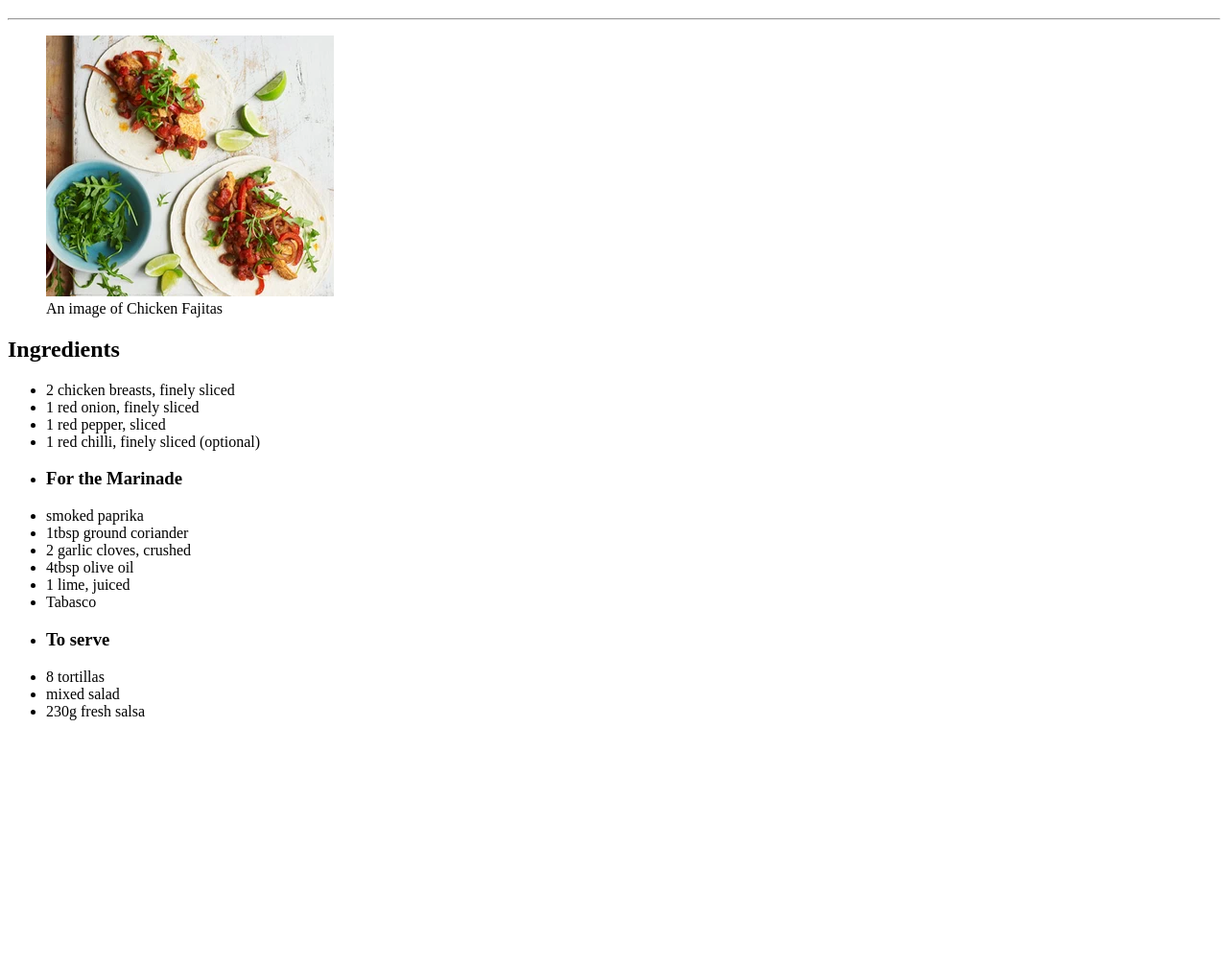
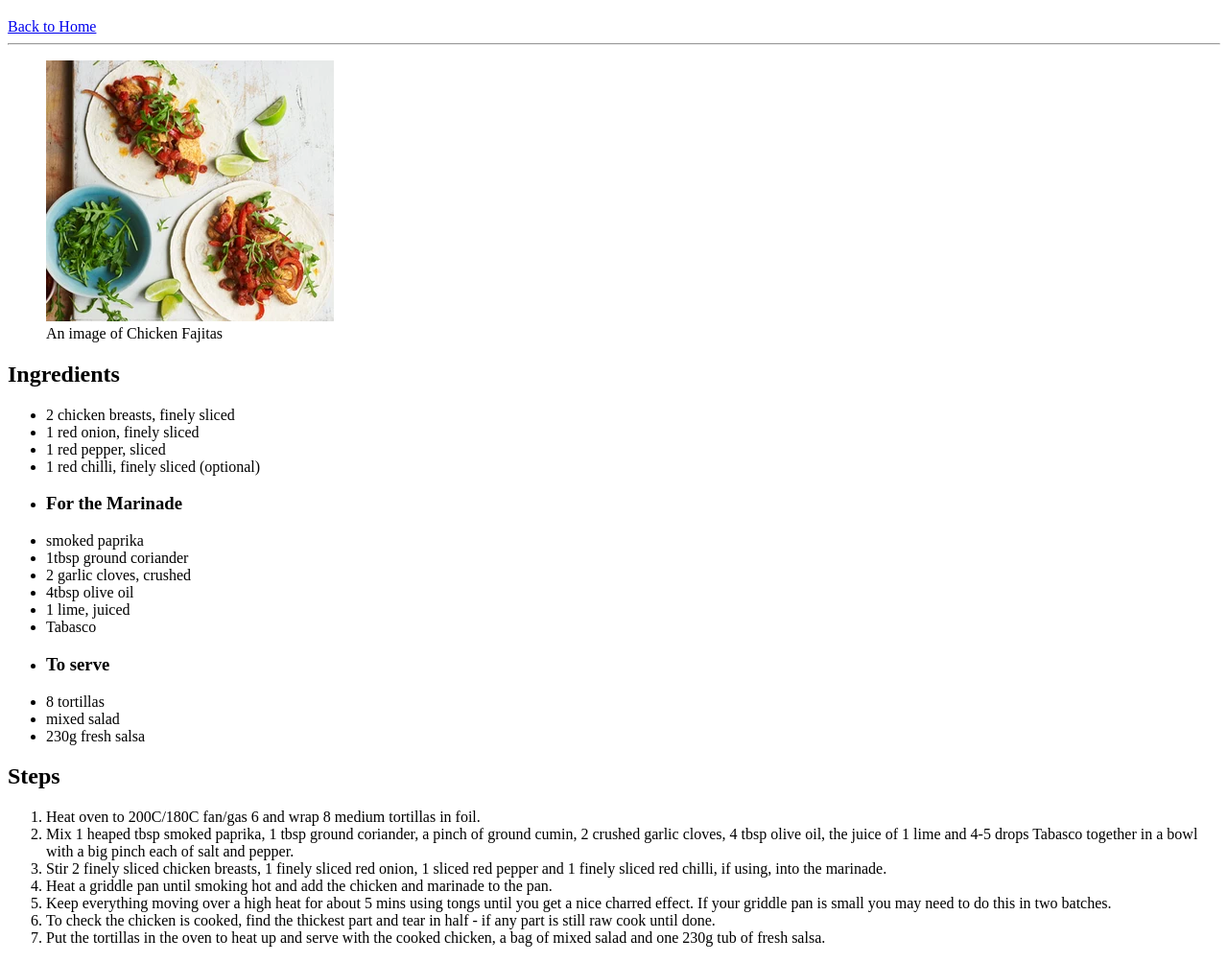
Before and after one commit to Selullie/odin-recipes, a plain HTML site: page recipes/chicken-fajitas.html in a window 1280 px wide. Shown: the part 61-1064 px from the top of the page at 96% size. Before the commit the page ends 828 px from the top, so only its background shows below. Drawn offline with Linux system fonts and the light colour scheme.

Commit message:
Auto formatted chicken-fajitas recipe page

```diff
--- a/recipes/chicken-fajitas.html
+++ b/recipes/chicken-fajitas.html
@@ -9,6 +9,7 @@
 
 <body>
     <h1>Chicken Fajitas</h1>
+    <a href="../index.html">Back to Home</a>
     <hr>
     <figure>
         <img src="/img/chicken-fajitas-image.webp" alt="Chicken Fajitas Image" width="300" height="272">
@@ -20,18 +21,38 @@
         <li>1 red onion, finely sliced</li>
         <li>1 red pepper, sliced</li>
         <li>1 red chilli, finely sliced (optional)</li>
-        <li><h3>For the Marinade</h3></li>
+        <li>
+            <h3>For the Marinade</h3>
+        </li>
         <li>smoked paprika</li>
         <li>1tbsp ground coriander</li>
         <li>2 garlic cloves, crushed</li>
         <li>4tbsp olive oil</li>
         <li>1 lime, juiced</li>
         <li>Tabasco</li>
-        <li><h3>To serve</h3></li>
+        <li>
+            <h3>To serve</h3>
+        </li>
         <li>8 tortillas</li>
         <li>mixed salad</li>
         <li>230g fresh salsa</li>
     </ul>
+    <h2>Steps</h2>
+    <ol>
+        <li>Heat oven to 200C/180C fan/gas 6 and wrap 8 medium tortillas in foil.</li>
+        <li>Mix 1 heaped tbsp smoked paprika, 1 tbsp ground coriander, a pinch of ground cumin, 2 crushed garlic cloves,
+            4 tbsp olive oil, the juice of 1 lime and 4-5 drops Tabasco together in a bowl with a big pinch each of salt
+            and pepper.</li>
+        <li>Stir 2 finely sliced chicken breasts, 1 finely sliced red onion, 1 sliced red pepper and 1 finely sliced red
+            chilli, if using, into the marinade.</li>
+        <li>Heat a griddle pan until smoking hot and add the chicken and marinade to the pan.</li>
+        <li>Keep everything moving over a high heat for about 5 mins using tongs until you get a nice charred effect. If
+            your griddle pan is small you may need to do this in two batches.</li>
+        <li>To check the chicken is cooked, find the thickest part and tear in half - if any part is still raw cook
+            until done.</li>
+        <li>Put the tortillas in the oven to heat up and serve with the cooked chicken, a bag of mixed salad and one
+            230g tub of fresh salsa.</li>
+    </ol>
 </body>
 
 </html>
```
